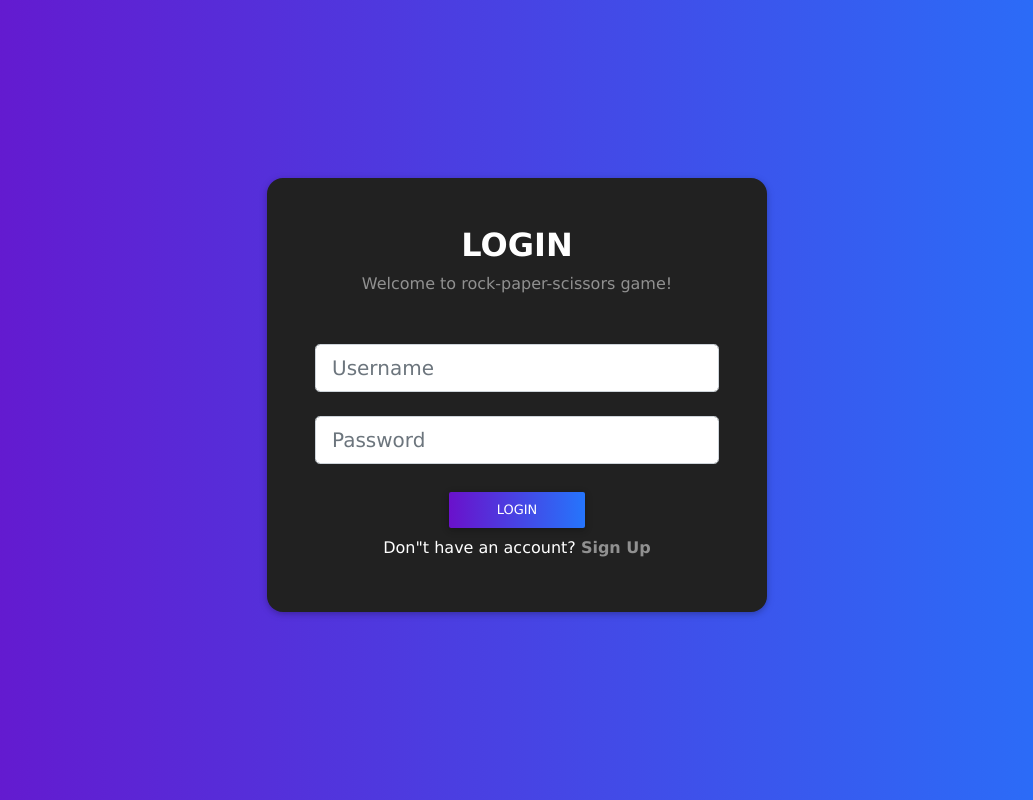
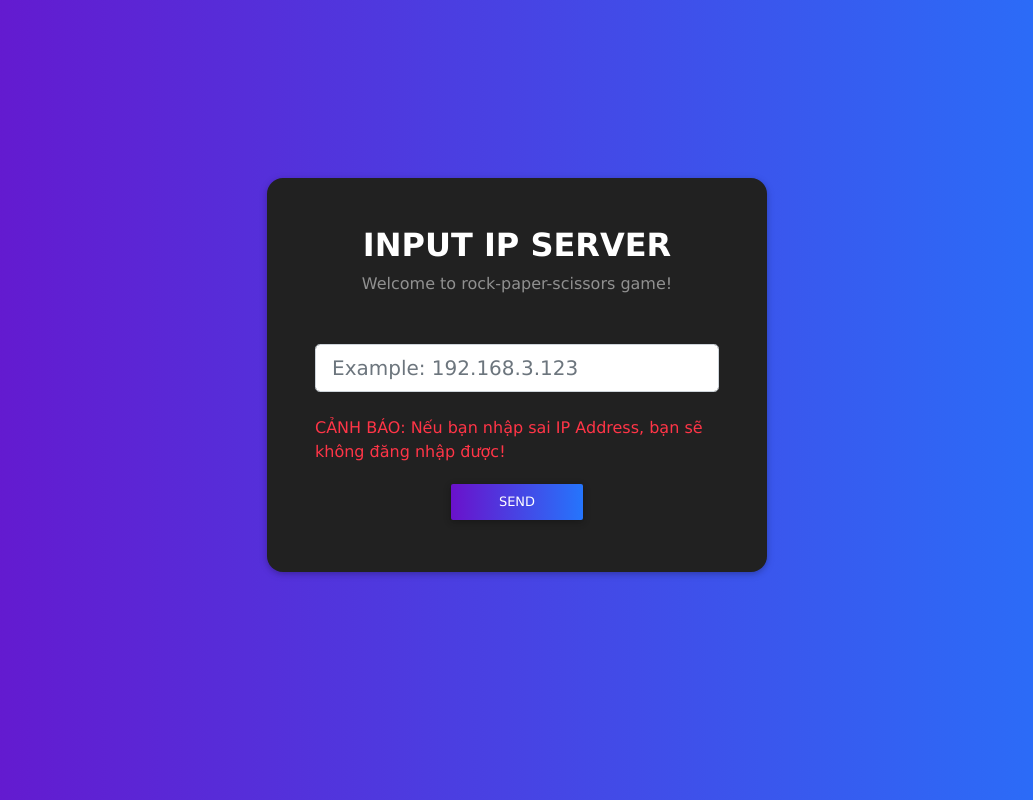
Before and after one commit to leanhhuy0709/keo-bua-bao, a React (Create React App) app: page / in a window 1280 px wide. Shown: the whole page, without its empty margins (123-1156 px from the left). Built offline with nearby package versions, Linux system fonts and the light colour scheme; no server answers.

Commit message:
Add files via upload

```diff
--- a/public/index.html
+++ b/public/index.html
@@ -11,7 +11,7 @@
     />
     <link rel="apple-touch-icon" href="%PUBLIC_URL%/logo192.png" />
     <link rel="manifest" href="%PUBLIC_URL%/manifest.json" />
-    <title>Oẳn tù tì</title>
+    <title>Rock-Paper-Scissors</title>
     <!-- Latest compiled and minified CSS -->
     <link href="https://cdn.jsdelivr.net/npm/bootstrap@5.2.3/dist/css/bootstrap.min.css" rel="stylesheet">
 
--- a/src/App.js
+++ b/src/App.js
@@ -8,17 +8,27 @@ import Room from "./page/Room/Room";
 import React, {useState, useEffect} from 'react';
 import "./App.css";
 import { Get } from "./axios/Axios";
-import e from "cors";
+import ReadIPServer from "./page/ReadIPServer/ReadIPServer";
 
 export default function App() {
     const [users, setUsers] = useState([]);
     useEffect(()=> {
-		Get("http://localhost:8080/users")
+		Get(`http://${localStorage.getItem("ip_server")}:8080/users`)
 		.then((res)=>{
 			setUsers(res.data);
 		})
 		.catch((err)=>console.log(err.response));
 	}, []);
+    if (localStorage.getItem("ip_server")==undefined)
+    return (
+        <BrowserRouter>
+            <Routes>
+                <Route path = "/" element = {<ReadIPServer/>}/>
+                <Route path = "/*" element = {<ErrorPage/>}/>
+            </Routes>
+        </BrowserRouter>
+    );
+
     if (localStorage.getItem("username")!=undefined)
         return (
             <BrowserRouter>
@@ -40,6 +50,7 @@ export default function App() {
                     <Route path = "/" element = {<Login/>}/>
                     <Route path = "/login" element = {<Login/>}/>
                     <Route path = "/register" element = {<Register/>}/>
+                    <Route path = "/ipserver" element = {<ReadIPServer/>}/>
                     <Route path = "/*" element = {<ErrorPage/>}/>
                 </Routes>
             </BrowserRouter>
--- a/src/page/Lobby/Lobby.js
+++ b/src/page/Lobby/Lobby.js
@@ -44,7 +44,7 @@ export default function Lobby({users}) {
 		}
 		var name = document.getElementById("lobby_room_name").value;
 		var user1 = localStorage.getItem("username")
-		Post("http://localhost:8080/createroom", {name, time, user1})
+		Post(`http://${localStorage.getItem("ip_server")}:8080/createroom`, {name, time, user1})
 		.then((res)=>
 		{
 			if (res.data.msg == "True")
@@ -80,8 +80,6 @@ export default function Lobby({users}) {
                         <MDBInput style = {{width: "100%"}} wrapperClass="mb-4 mx-3" labelClass="text-white" placeholder="Tên phòng" id="lobby_room_name" type="text" size="lg"/>
                         <label className='mx-3 mb-1' style={{fontSize: "20px"}}>Thời gian chờ</label>
                         <Select onChange = {(choice)=>setTime(choice.value)} style = {{width: "100%"}} className="mb-4 ms-3" placeholder="Thời gian chờ" options={[
-                        { value: 10, label: '10 giây' },
-                        { value: 30, label: '30 giây' },
                         { value: 1000, label: 'Không giới hạn' }
                         ]}
                         />
@@ -223,7 +221,7 @@ function Navibar() {
               <Offcanvas.Body>
                 <Nav className="justify-content-end flex-grow-1 pe-3">
                   <Nav.Link className='text-dark'>Hello {localStorage.getItem("username")}</Nav.Link>
-                  <Nav.Link href="/login" onClick={()=>{localStorage.clear()}}>Logout</Nav.Link>
+                  <Nav.Link href="/" onClick={()=>{localStorage.clear()}}>Logout</Nav.Link>
                 </Nav>
 
               </Offcanvas.Body>
--- a/src/page/Login/Login.js
+++ b/src/page/Login/Login.js
@@ -31,7 +31,7 @@ export default function Login() {
       return;
     }
     //
-    Post("http://localhost:8080/login", {username, password})
+    Post(`http://${localStorage.getItem("ip_server")}:8080/login`, {username, password})
     .then((res)=>{
       var value = res.data.msg;
       if (value == "True")
@@ -68,8 +68,8 @@ export default function Login() {
 
               <div className="my-1">
                 <p className="mb-0">Don"t have an account? <a href="/register" className="text-white-50 fw-bold">Sign Up</a></p>
-
               </div>
+              <Button className="px-5 py-2 my-1 color-btn" onClick={()=>{localStorage.clear();window.location.pathname="/"}}>Change IP Server</Button>
             </MDBCardBody>
           </MDBCard>
 
--- /dev/null
+++ b/src/page/ReadIPServer/ReadIPServer.js
@@ -0,0 +1,41 @@
+import React, {useEffect} from "react";
+import {
+  MDBContainer,
+  MDBRow,
+  MDBCol,
+  MDBCard,
+  MDBCardBody,
+  MDBInput
+}
+from "mdb-react-ui-kit";
+import {Button} from "react-bootstrap";
+
+export default function ReadIPServer() {
+  const handleSend = () => {
+    localStorage.setItem("ip_server", document.getElementById("ip").value);
+    window.location.pathname="/";
+  }
+
+  return (
+    <MDBContainer fluid style={{marginTop: "130px"}}>
+
+      <MDBRow className="d-flex justify-content-center align-items-center h-100">
+        <MDBCol col="12">
+
+          <MDBCard className="bg-dark text-white my-5 mx-auto" style={{borderRadius: "1rem", maxWidth: "500px"}}>
+            <MDBCardBody className="p-5 d-flex flex-column align-items-center mx-auto w-100">
+
+              <h2 className="fw-bold mb-2 text-uppercase">Input IP server</h2>
+              <p className="text-white-50 mb-5">Welcome to rock-paper-scissors game!</p>
+              <MDBInput wrapperClass="mb-4 mx-5 w-100" labelClass="text-white" placeholder="Example: 192.168.3.123" id="ip" type="text" size="lg"/>
+              <p className="text-danger">CẢNH BÁO: Nếu bạn nhập sai IP Address, bạn sẽ không đăng nhập được!</p>
+              <Button className="px-5 py-2 my-1 color-btn" onClick={handleSend}>Send</Button>
+            </MDBCardBody>
+          </MDBCard>
+
+        </MDBCol>
+      </MDBRow>
+
+    </MDBContainer>
+  );
+}
--- a/src/page/Register/Register.js
+++ b/src/page/Register/Register.js
@@ -37,7 +37,7 @@ export default function Register() {
         return;
       }
       //
-      Post("http://localhost:8080/register", {username, password})
+      Post(`http://${localStorage.getItem("ip_server")}:8080/register`, {username, password})
       .then((res)=>{
         var value = res.data.msg;
         if (value == "True")
--- a/src/page/Room/Room.js
+++ b/src/page/Room/Room.js
@@ -132,7 +132,7 @@ function Navibar() {
               <Offcanvas.Body>
                 <Nav className="justify-content-end flex-grow-1 pe-3">
                   <Nav.Link className='text-dark'>Hello {localStorage.getItem("username")}</Nav.Link>
-                  <Nav.Link href="/login" onClick={()=>{localStorage.clear()}}>Logout</Nav.Link>
+                  <Nav.Link href="/" onClick={()=>{localStorage.clear()}}>Logout</Nav.Link>
                 </Nav>
 
               </Offcanvas.Body>
```
